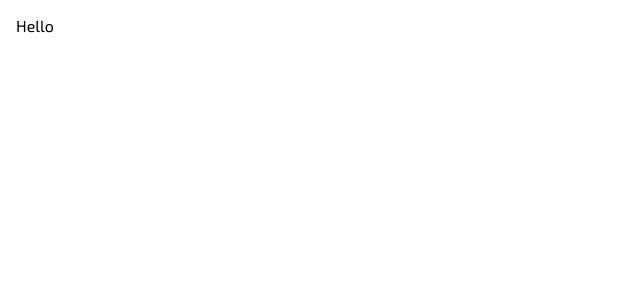
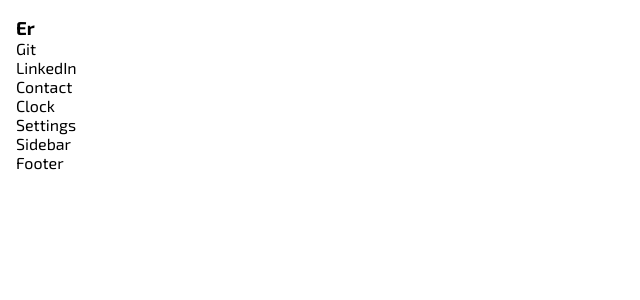
Before and after one commit to erazmozen/hub, a React (Create React App) app: page / in a window 1280 px wide. Shown: the top 300 px of the page, without its empty margins (0-640 px from the left). Built offline with nearby package versions, Linux system fonts and the light colour scheme.

Commit message:
Added basic markup

```diff
--- a/src/App.js
+++ b/src/App.js
@@ -1,5 +1,26 @@
+import { MdAccessibilityNew } from "react-icons/md";
+
 function App() {
-  return <>Hello</>;
+  return (
+    <div>
+      <div className="header-wrapper">
+        <div>
+          <div>
+            <h3>Er</h3>
+            <div>
+              <p>Git</p>
+              <p>LinkedIn</p>
+              <p>Contact</p>
+            </div>
+          </div>
+          <div>Clock</div>
+          <div>Settings</div>
+        </div>
+      </div>
+      <div>Sidebar</div>
+      <div>Footer</div>
+    </div>
+  );
 }
 
 export default App;
```
